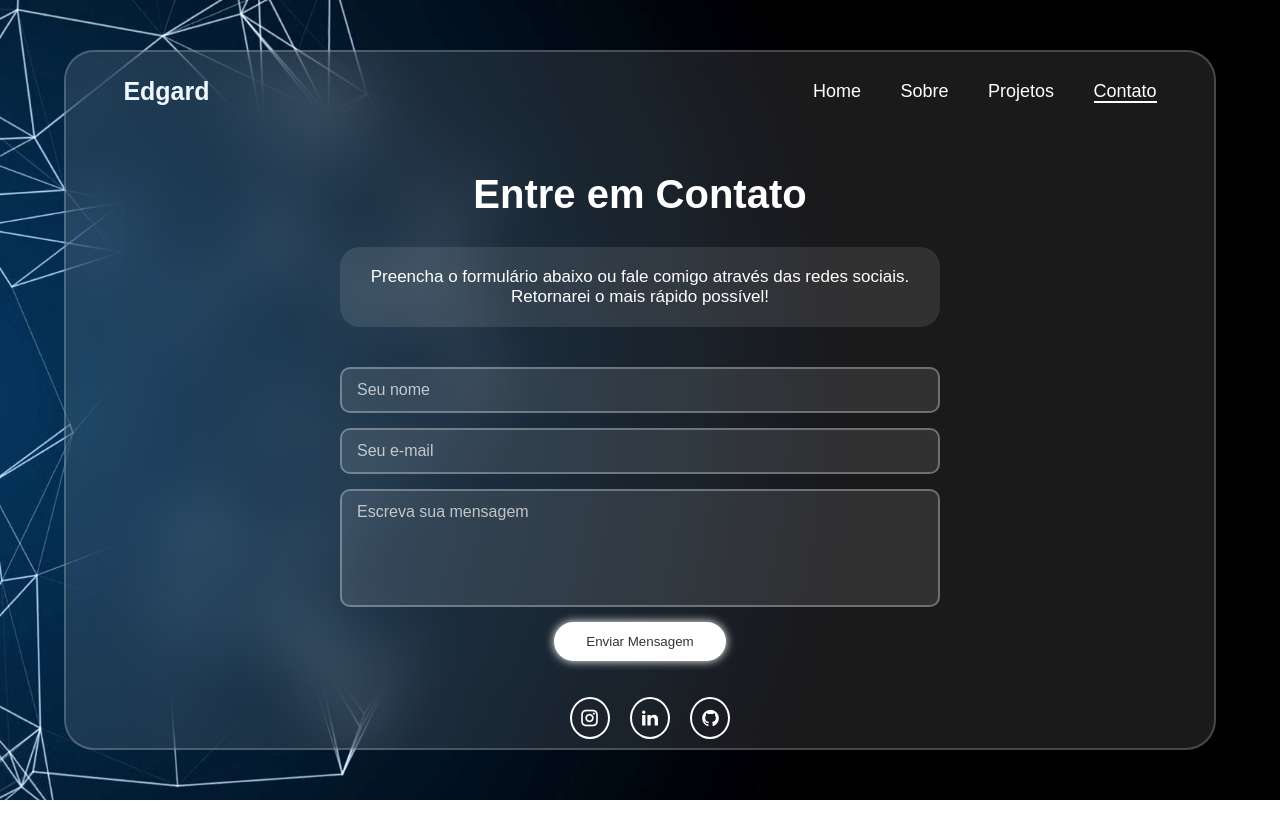
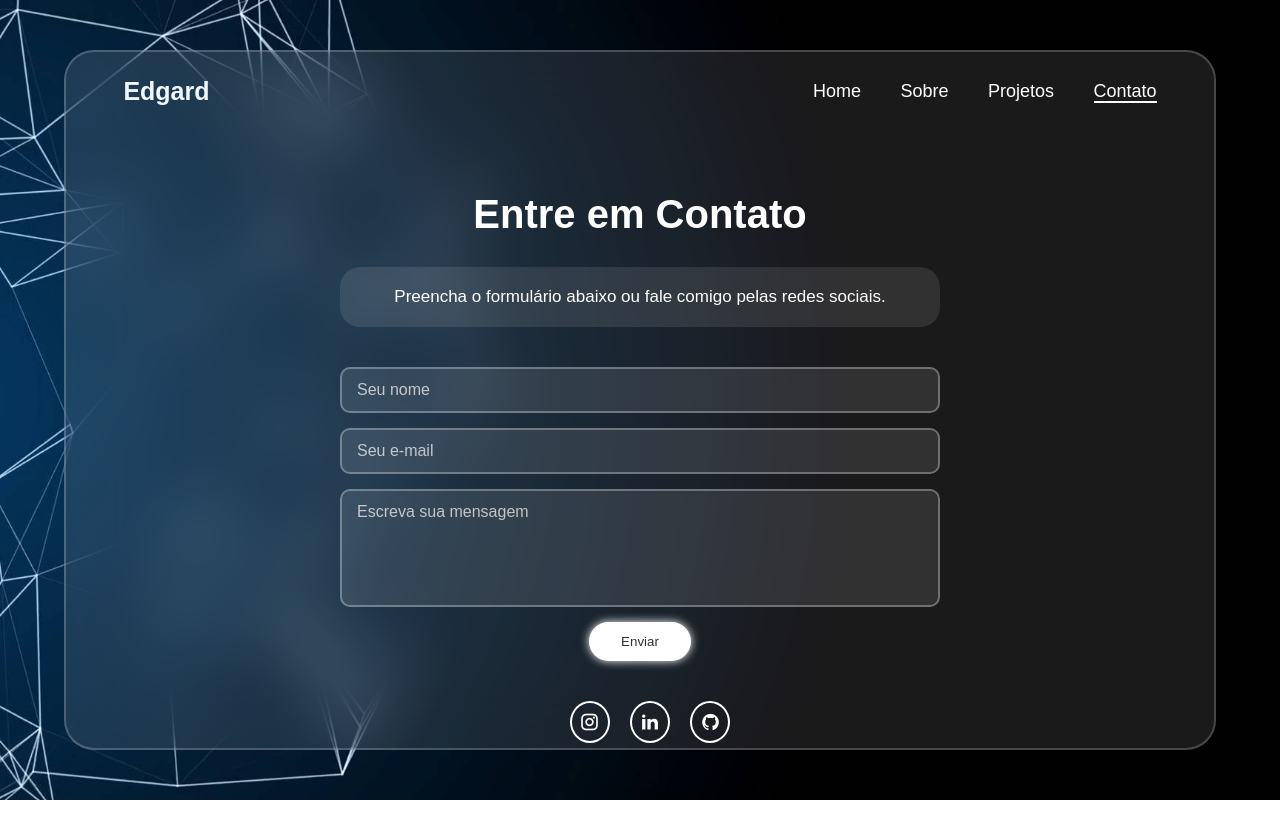
Before and after one commit to Edgard-dev-sub/Portfolio-, a plain HTML site: page contato.html in a window 1280 px wide. Drawn offline with nearby package versions, Linux system fonts and the light colour scheme.

Commit message:
Update contato.html

```diff
--- a/contato.html
+++ b/contato.html
@@ -4,13 +4,14 @@
     <meta charset="UTF-8">
     <meta name="viewport" content="width=device-width, initial-scale=1.0">
     <title>Contato - Portfólio</title>
+
     <link href="https://cdn.jsdelivr.net/npm/remixicon@4.7.0/fonts/remixicon.css" rel="stylesheet"/>
     <link rel="stylesheet" href="style.css">
 </head>
 
 <body>
 
-<div class="container">
+<div class="container"> <!-- ✨ Container começa aqui -->
 
     <header>
         <a href="#" class="logo">Edgard</a>
@@ -23,7 +24,8 @@
         </nav>
     </header>
 
-    <section class="contact animated" style="padding-top:120px;">
+    <!-- SEÇÃO DE CONTATO DENTRO DO CONTAINER -->
+    <section class="contact animated" style="padding-top:140px; padding-bottom:80px;">
 
         <h2>Entre em Contato</h2>
 
@@ -36,25 +38,18 @@
             backdrop-filter: blur(10px);
             font-size: 17px;
         ">
-            Preencha o formulário abaixo ou fale comigo através das redes sociais.
-            Retornarei o mais rápido possível!
+            Preencha o formulário abaixo ou fale comigo pelas redes sociais.
         </p>
 
         <form action="#" method="post">
-
             <input type="text" name="nome" placeholder="Seu nome" required>
-
             <input type="email" name="email" placeholder="Seu e-mail" required>
-
             <textarea name="mensagem" rows="5" placeholder="Escreva sua mensagem" required></textarea>
 
-            <button class="btn" type="submit">Enviar Mensagem</button>
-
+            <button class="btn" type="submit">Enviar</button>
         </form>
 
-        <br><br>
-
-        <div class="social-icons">
+        <div class="social-icons" style="margin-top: 40px;">
             <a href="#"><i class="ri-instagram-line"></i></a>
             <a href="#"><i class="ri-linkedin-fill"></i></a>
             <a href="#"><i class="ri-github-fill"></i></a>
@@ -62,7 +57,7 @@
 
     </section>
 
-</div>
+</div> <!-- ✨ Container fecha aqui -->
 
 </body>
 </html>
```
